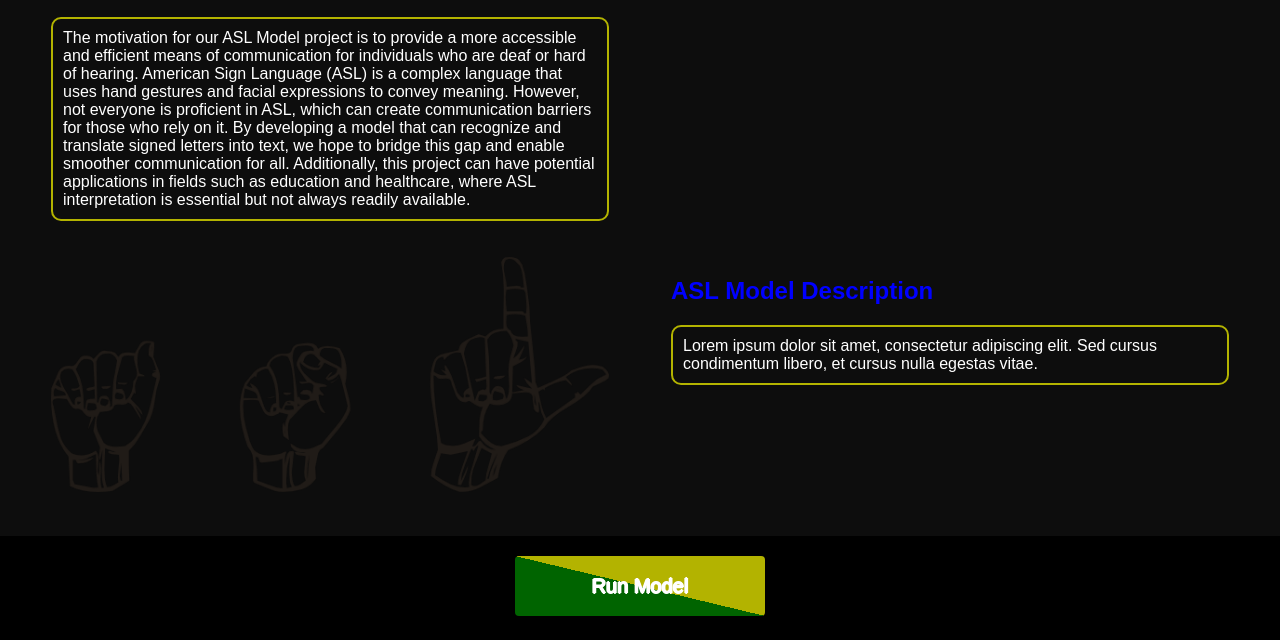
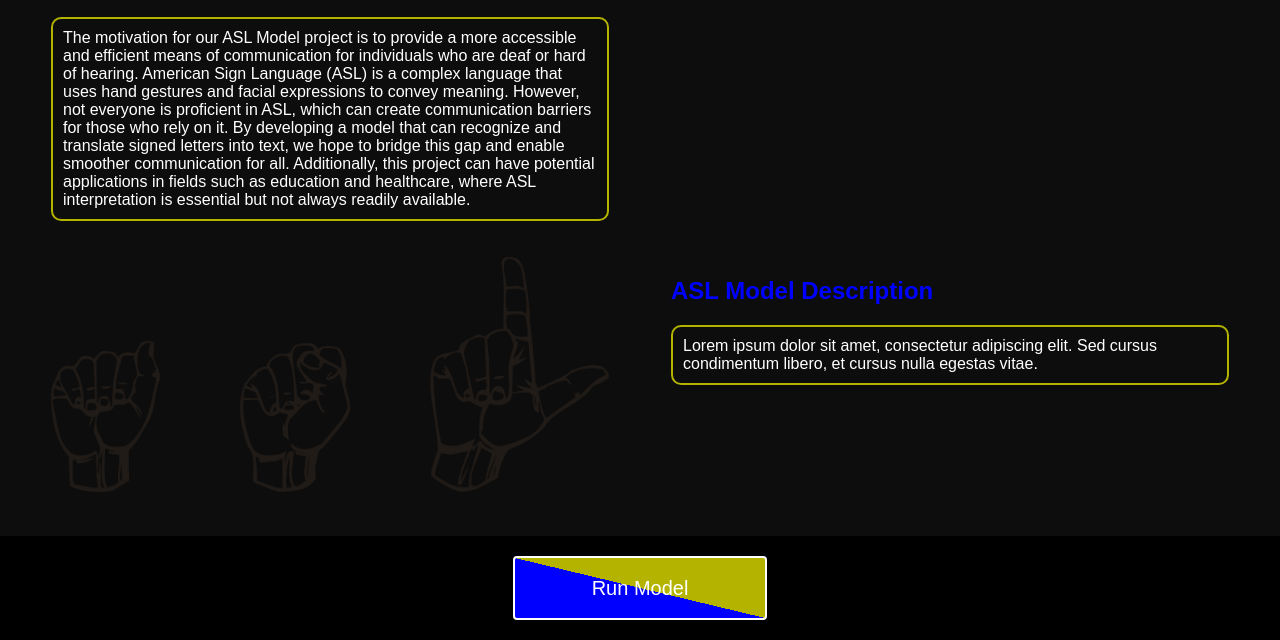
Before and after one commit to Logan-Warren/Website, a plain HTML site: page ProjectsPage/ASL/index.html in a window 1280 px wide. Shown: the part 187-827 px from the top of the page. Drawn offline with Linux system fonts and the light colour scheme.

Commit message:
Update index.html

```diff
--- a/ProjectsPage/ASL/index.html
+++ b/ProjectsPage/ASL/index.html
@@ -45,7 +45,7 @@
             display: block;
             width: 250px;
             height: 60px;
-            background-image: linear-gradient(to top right, #006400 50%, #b3b300 50%);
+            background-image: linear-gradient(to top right, #0000ff 50%, #b3b300 50%);
             color: white;
             font-size: 20px;
             text-align: center;
@@ -53,10 +53,10 @@
             margin: 20px auto;
             border-radius: 4px;
             text-decoration: none;
-            text-shadow: -1px 0 white, 0 1px white, 1px 0 white, 0 -1px white;
+            border: 2px solid white;
         }
         .run-model-button:hover {
-            background-image: linear-gradient(to top right, #004C00 50%, #a6a600 50%);
+            background-image: linear-gradient(to top right, #0000ff 50%, #b3b300 50%);
             cursor: pointer;
         }
         .name {
@@ -86,14 +86,14 @@
                 is a complex language that uses hand gestures and facial expressions to convey meaning. However, not everyone is
                 proficient in ASL, which can create communication barriers for those who rely on it. By developing a model that can
                 recognize and translate signed letters into text, we hope to bridge this gap and enable smoother communication for all.
-                Additionally, this project can have potential applications in fields such as education and healthcare, where ASL interpretation
-                is essential but not always readily available.</p>
+            Additionally, this project can have potential applications in fields such as education and healthcare, where ASL interpretation
+            is essential but not always readily available.</p>
         </div>
         <div class="image-container">
             <img src="image1.jpg" alt="Image 1" width="100%" height="auto">
         </div>
         <div class="image-container">
-                        <img src="asl-clipart-ASL.png" alt="Image 2" width="100%" height="auto">
+            <img src="asl-clipart-ASL.png" alt="Image 2" width="100%" height="auto">
         </div>
         <div class="pattern-paragraph">
             <h2>ASL Model Description</h2>
```
